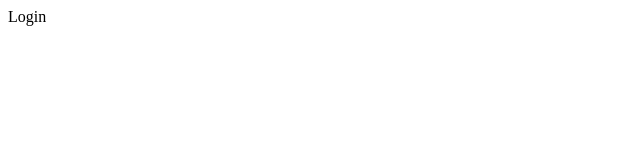
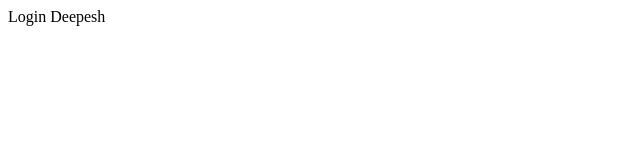
Before and after one commit to darkelf999/simple-project, a plain HTML site: page index.html in a window 1280 px wide. Shown: the full height of the page, 0-640 px from the left. Drawn offline with Linux system fonts and the light colour scheme.

Commit message:
Changes in index.html

```diff
--- a/index.html
+++ b/index.html
@@ -1,4 +1,4 @@
 <html>
     <title>Hello World</title>
-    Login
+    Login Deepesh
 </html>
```
